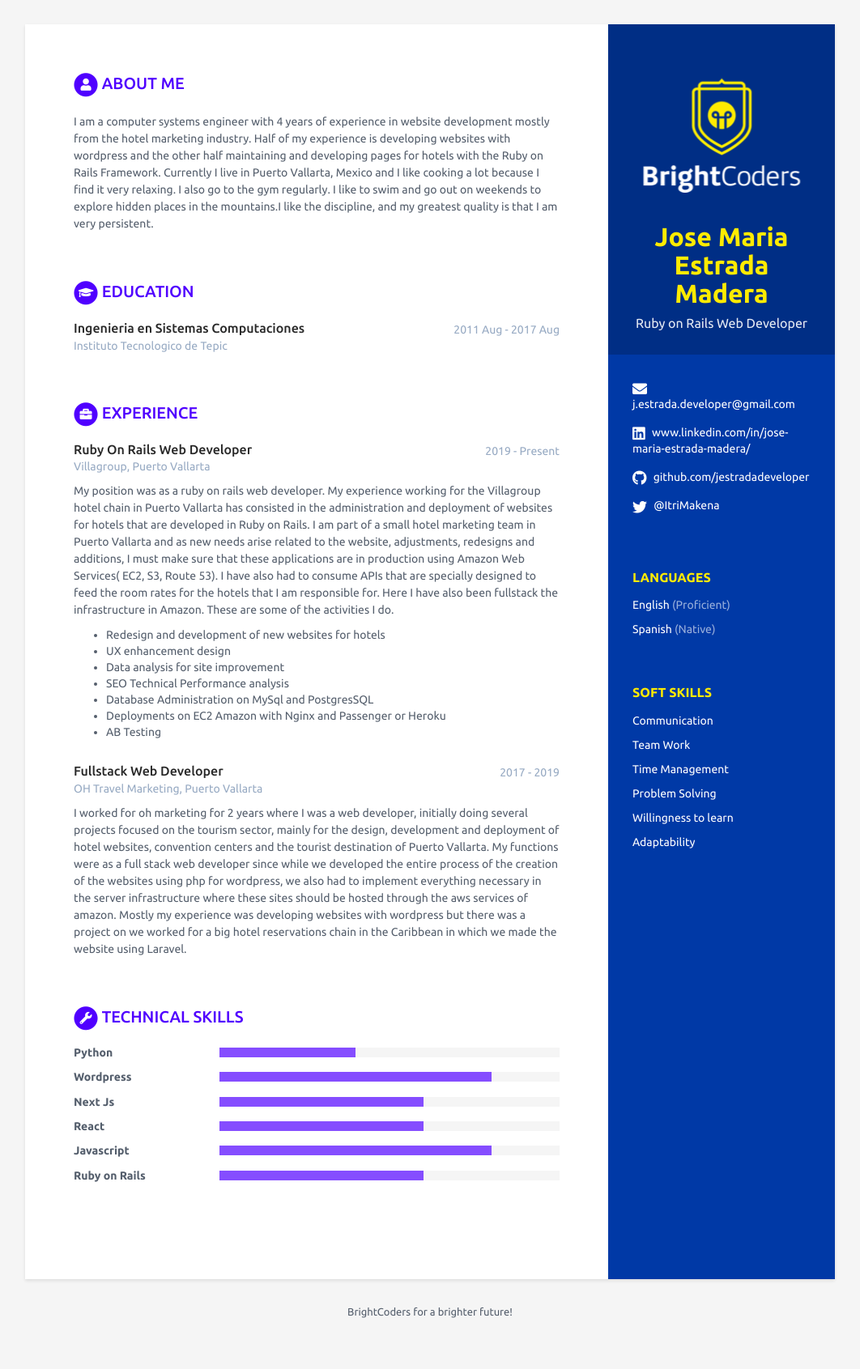
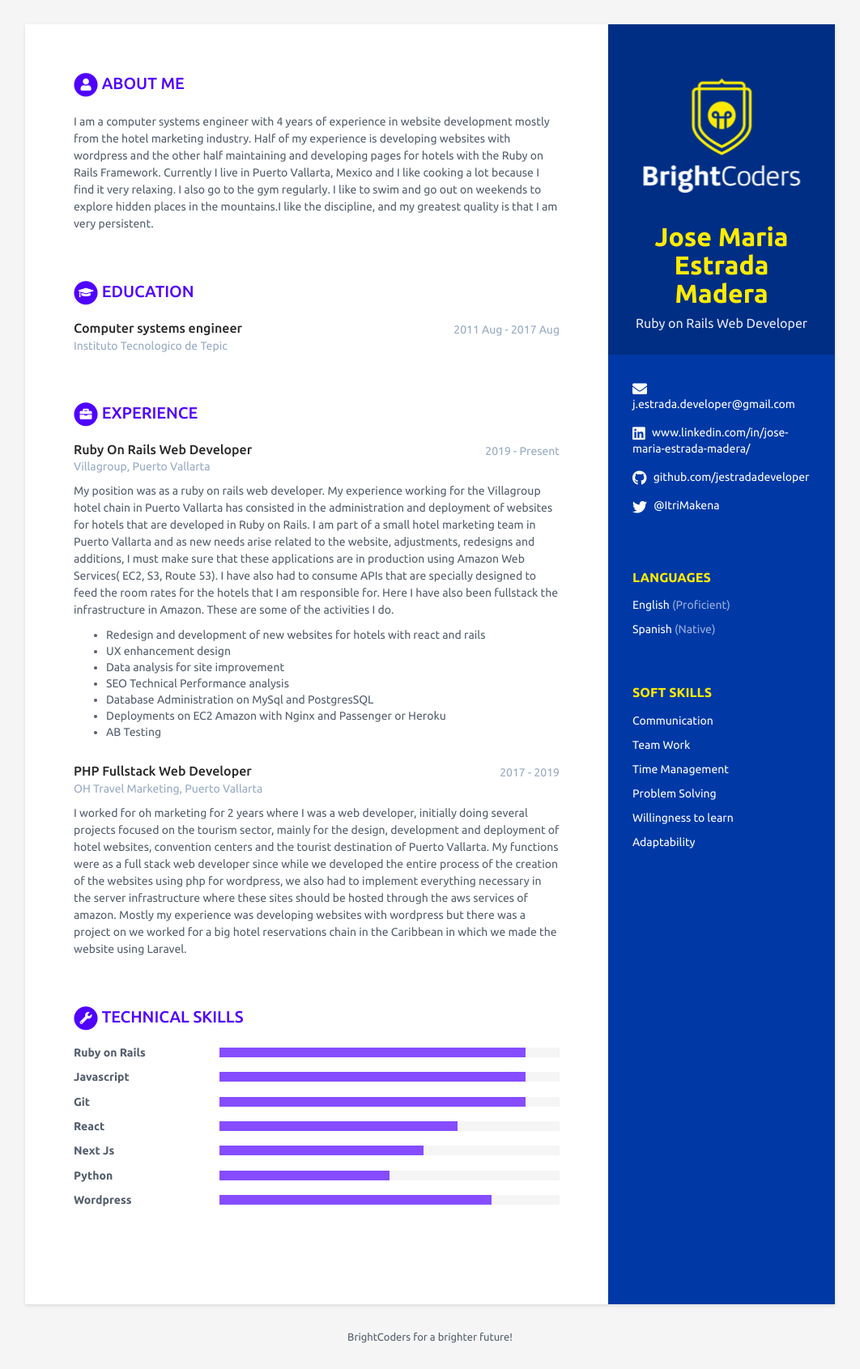
Before and after one commit to BC-MAY-21-ROR/kata-03-resume-scorecard-jestradadeveloper, a Jekyll site: the page built from index.html, in a window 1280 px wide. Shown: the whole page at 81% size, without its empty margins (109-1171 px from the left). Built offline with Jekyll 4.4.1, drawn with Linux system fonts in a browser that asks for light colours; before the commit the page ends 1661 px from its top, so only the background shows below that.

Commit message:
add skills info react and git

```diff
--- a/_data/data.yml
+++ b/_data/data.yml
@@ -45,7 +45,7 @@ career-profile:
     weekends to explore hidden places in the mountains.I like the discipline,
     and my greatest quality is that I am very persistent.
 educationcomplete:
-  - degree: Ingenieria en Sistemas Computaciones
+  - degree: Computer systems engineer
     university: Instituto Tecnologico de Tepic
     time: 2011 Aug - 2017 Aug
     details: ''
@@ -79,14 +79,14 @@ experiences:
 
       the infrastructure in Amazon. These are some of the activities I do.
 
-        - Redesign and development of new websites for hotels
+        - Redesign and development of new websites for hotels with react and rails
         - UX enhancement design
         - Data analysis for site improvement
         - SEO Technical Performance analysis
         - Database Administration on MySql and PostgresSQL
         - Deployments on EC2 Amazon with Nginx and Passenger or Heroku
         - AB Testing
-  - role: Fullstack Web Developer
+  - role: PHP Fullstack Web Developer
     time: 2017 - 2019
     company: 'OH Travel Marketing, Puerto Vallarta'
     details: >
@@ -117,17 +117,21 @@ experiences:
 skills:
   title: Technical Skills
   toolset:
+    - name: Ruby on Rails
+      level: 90%
+    - name: Javascript
+      level: 90%
+    - name: Git
+      level: 90%
+    - name: React
+      level: 70%
+    - name: Next Js
+      level: 60%
     - name: Python
-      level: 40%
+      level: 50%
     - name: Wordpress
       level: 80%
-    - name: Next Js
-      level: 60%
-    - name: React
-      level: 60%
-    - name: Javascript
-      level: 80%
-    - name: Ruby on Rails
-      level: 60%
+
+
 footer: >
   BrightCoders for a brighter future!
```
